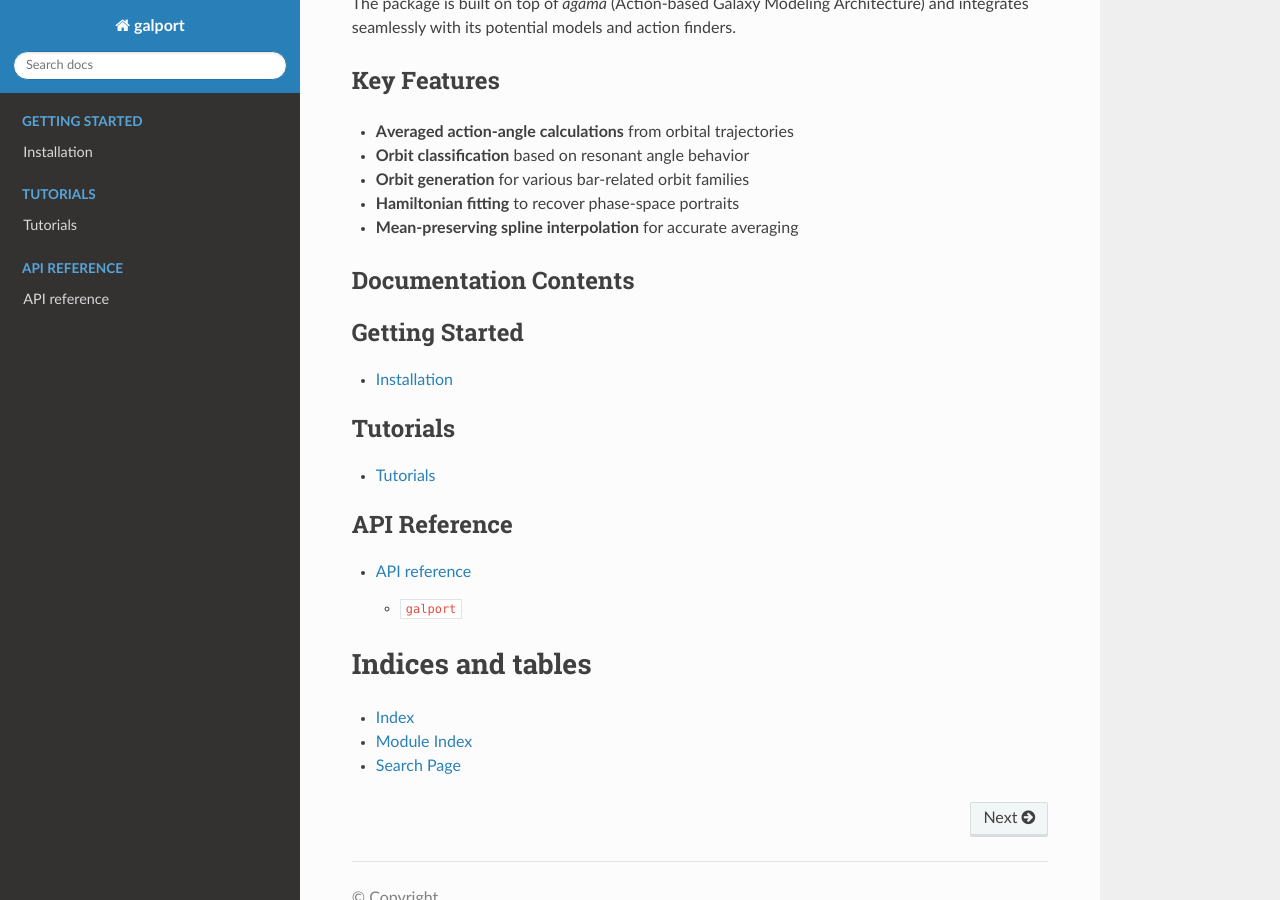
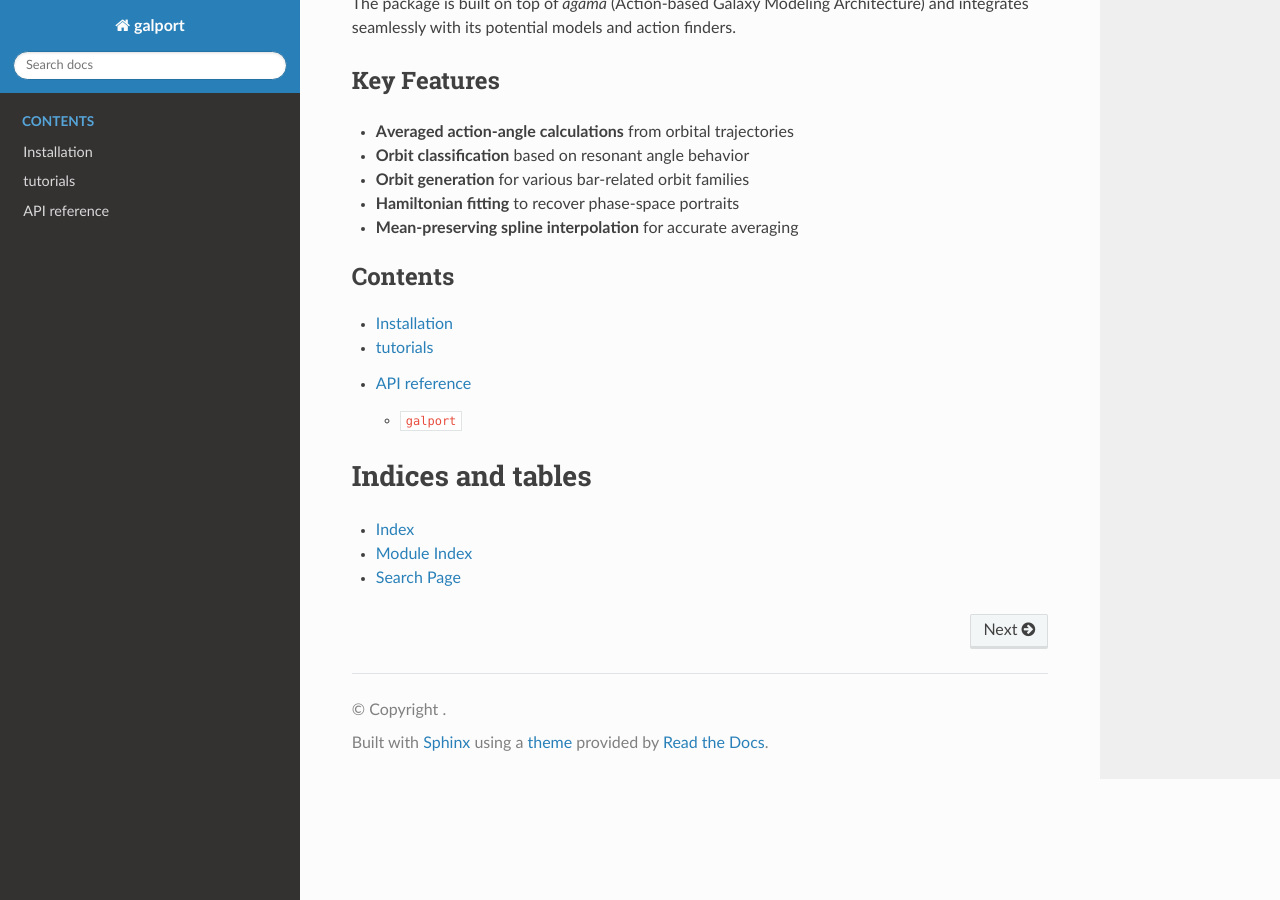
Before and after one commit to vdzozulia/galport, a Sphinx documentation site: the page built from docs/source/index.rst, in a window 1280 px wide and 900 px high, scrolled down 498 px. Built offline with Sphinx 7.4.7 and the Read the Docs theme 3.1.0, drawn with Linux system fonts in a browser that asks for light colours; pages that are not in the unit, such as notebooks, are missing from menus.

Commit message:
change docs 0

```diff
--- a/docs/source/index.rst
+++ b/docs/source/index.rst
@@ -39,26 +39,13 @@ Key Features
 * **Hamiltonian fitting** to recover phase-space portraits
 * **Mean-preserving spline interpolation** for accurate averaging
 
-Documentation Contents
-----------------------
-
 .. toctree::
    :maxdepth: 2
-   :caption: Getting Started
+   :caption: Contents
 
    installation
    quickstart
-
-.. toctree::
-   :maxdepth: 2
-   :caption: Tutorials
-
-   Tutorials <tutorials.rst>
-
-.. toctree::
-   :maxdepth: 2
-   :caption: API Reference
-
+   tutorials <tutorials.rst>
    API reference <reference.rst>
 
 Indices and tables
```
